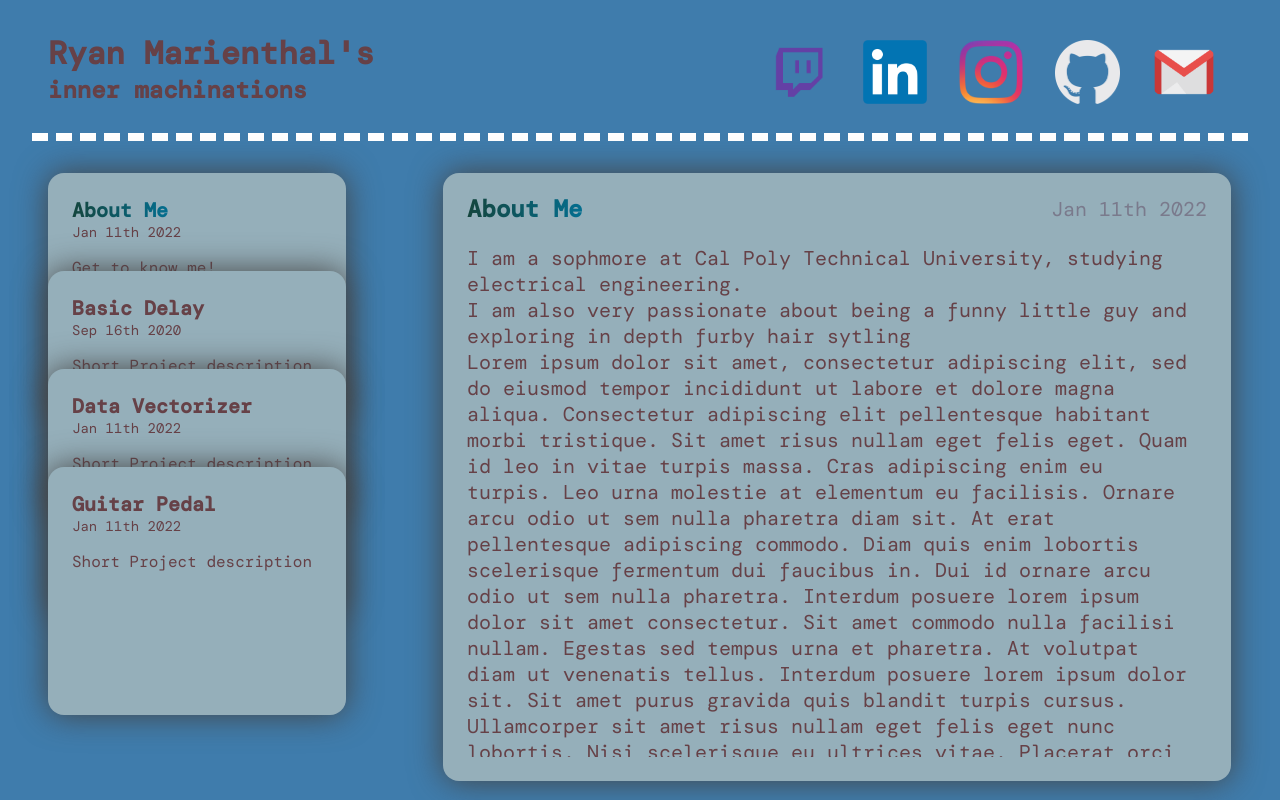
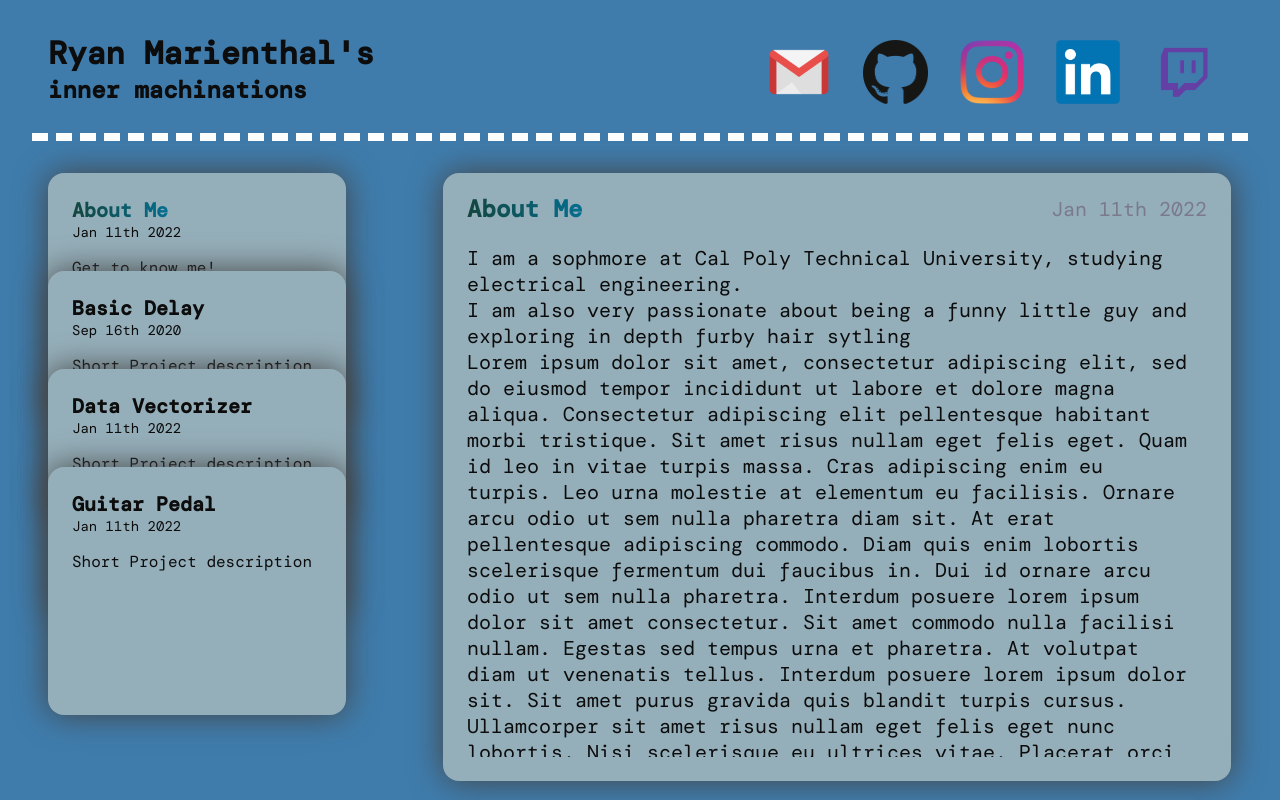
Before and after one commit to nicholasunderwood/ryan-website, a plain HTML site: page index.html in a window 1280 px wide. Drawn offline with nearby package versions, Linux system fonts and the light colour scheme; a web font is replaced by a local one.

```diff
--- a/cards.css
+++ b/cards.css
@@ -3,7 +3,7 @@
 :root{
     --bg1: #95AFBA;
     --bg: #3F7CAC;
-    --a1: #664147;
+    --a1: #0C0C0C;
     --g1: #046E8F;
     --g2: #14453D;
 
@@ -32,11 +32,15 @@
     /* height: 5em; */
     flex: 0 0 auto;
     margin: 2em 3em 1em 3em;
+    display: flex;
+    flex-wrap: wrap;
+    justify-content: flex-end;
+
+
 }
-
 #title-header .title {
     /* padding: 0 1.5em; */
-    float: left;
+    flex: 1 0 auto;
     position: relative;
 }
 
@@ -49,27 +53,16 @@
     font-size: 1.5em;
 }
 
-#title-header .links {
-    margin: 0.5em 0;
-    float: right;
-    display: flex;
-    flex-direction: row-reverse;
-    align-items: center;
-    justify-content: flex-end;
+
+#title-header .link {
+    margin: 0.5em 1em;
 }
 
-#title-header .link {
-    margin: 0 1em;
-}
-
-.links .link img{
+.link img{
     height: 4em;
     width: auto;
 }
 
-.links .link:nth-child(2){
-    filter: invert(1);
-}
 
 #border-div{
     height: 0;
--- a/index.html
+++ b/index.html
@@ -14,13 +14,11 @@
 				<h1>Ryan Marienthal's</h1>
 				<h2>inner machinations</h2>
 			</div>
-			<div class="links">
-				<a href="#" class="link"><img src="./imgs/gmail.png"></a>
-				<a href="#" class="link"><img src="./imgs/github.png"></a>
-				<a href="#" class="link"><img src="./imgs/instagram.png"></a>
-				<a href="#" class="link"><img src="./imgs/linkedin.png"></a>
-				<a href="#" class="link"><img src="./imgs/twitch.png"></a>
-			</div>
+			<a href="#" class="link"><img src="./imgs/gmail.png"></a>
+			<a href="#" class="link"><img src="./imgs/github.png"></a>
+			<a href="#" class="link"><img src="./imgs/instagram.png"></a>
+			<a href="#" class="link"><img src="./imgs/linkedin.png"></a>
+			<a href="#" class="link"><img src="./imgs/twitch.png"></a>
 		</header>
 		<div id="border-div"></div>
 
--- a/mobile.css
+++ b/mobile.css
@@ -1,7 +1,7 @@
 @media only screen and (max-width: 700px) {
 
-    html{
-        /* height: auto; */
+    #title-header {
+        justify-content: center;
     }
 
     #title-header .title{
```
